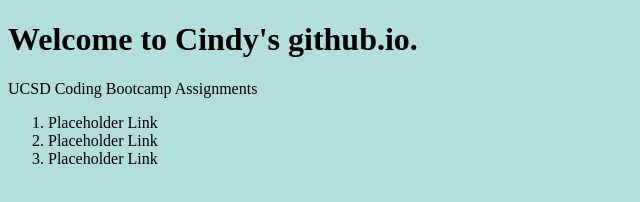
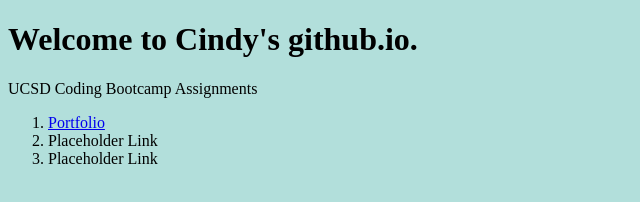
Before and after one commit to Cindygchen/cindygchen.github.io, a plain HTML site: page index.html in a window 1280 px wide. Shown: the whole page, without its empty margins (0-640 px from the left). Drawn offline with Linux system fonts and the light colour scheme.

Commit message:
added portfolio.html

```diff
--- a/index.html
+++ b/index.html
@@ -16,7 +16,8 @@
 	<p> UCSD Coding Bootcamp Assignments
 	</p>
 	<ol>
-		<li> Placeholder Link </li>
+		<li> <a href="https://cindygchen.github.io/portfolio.html">Portfolio</a>
+ </li>
 		<li> Placeholder Link </li>
 		<li> Placeholder Link </li>
 	</ol>
```
